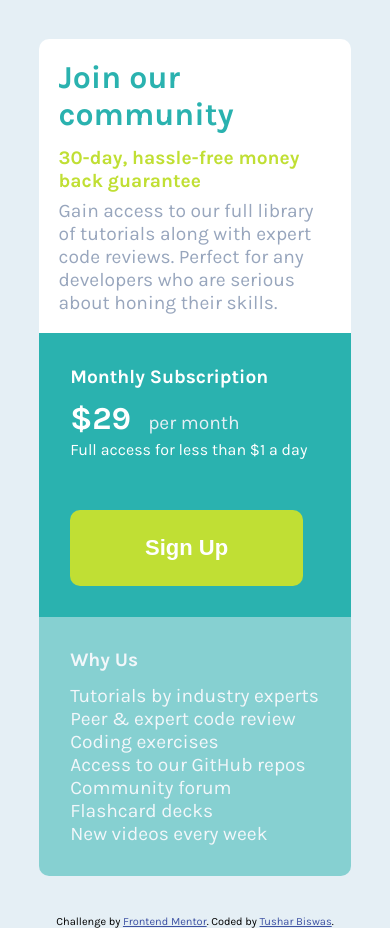
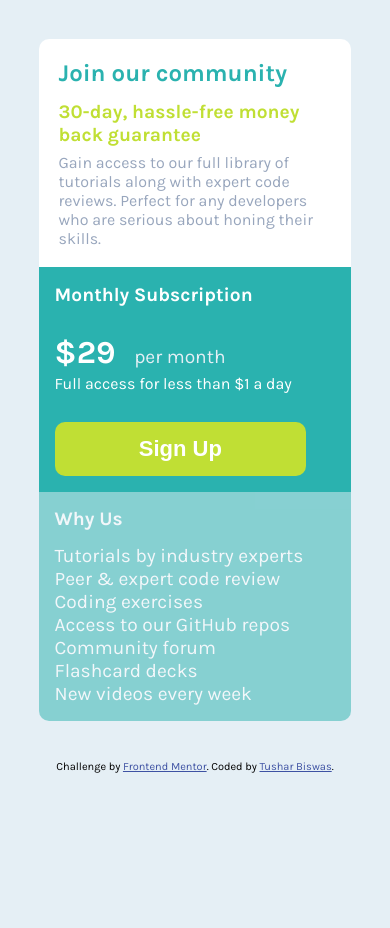
Before and after one commit to itush/single-price-grid-component, a plain HTML site: page index.html in a window 390 px wide. After the commit the page ends 844 px from the top, so only its background shows below. Drawn offline with Linux system fonts and the light colour scheme.

Commit message:
reduced extra margin & padding from elements

```diff
--- a/index.html
+++ b/index.html
@@ -22,7 +22,7 @@
     <div class="left">
       <h2>Monthly Subscription</h2>
 
-      <p> <span class="spn1"> &dollar;29</span> <span class="spn2">per month</span> <br> <span class="spn3">Full access for less than &dollar;1 a day</span>
+      <p class="para3"> <span class="spn1"> &dollar;29</span> <span class="spn2">per month</span> <br> <span class="spn3">Full access for less than &dollar;1 a day</span>
          </p>
       <button>Sign Up</button>
 
--- a/style.css
+++ b/style.css
@@ -20,9 +20,9 @@ background: var(--Light-Gray);
 
 .upr{
     background:white;
-    margin: 20% 20% 0% 20%;
+    margin: 10% 20% 0% 20%;
     border-radius: 10px 10px 0px 0px;
-    padding: 5%;
+    padding: 2.5%;
 }
 .lwr{
     display: flex;
@@ -31,14 +31,14 @@ background: var(--Light-Gray);
 .left{
     background: var(--Cyan);
     flex: 1;
-    padding: 10%;
+    padding: 5%;
     border-radius: 0px 0px 0px 10px;
 }
 .right{
     background: var(--Cyan);
     flex: 1;
     opacity: .5;
-    padding: 10%;
+    padding: 5%;
     border-radius: 0px 0px 10px 0px;
 }
 h1{
@@ -62,6 +62,9 @@ h2, h3{
     font-weight: 700;
     margin-bottom: 5%;
 }
+.para3{
+    margin: 10% 0%;
+}
 .spn1{
     color: white;
     font-size: xx-large;
@@ -74,12 +77,11 @@ h2, h3{
 .spn3{
     color: white;
     font-size: 16px;
-
 }
 
 button{
-    margin-top: 20%;
-    padding: 10% 35%;
+
+    padding: 5% 35%;
     color: white;
     background: var(--Bright-Yellow);
     border: none;
@@ -93,24 +95,29 @@ li {
     font-size: larger;
 }
 footer{
-    margin-top: 20%;
+    margin-top: 10%;
 }
     .attribution { font-size: 11px; text-align: center; }
     .attribution a { color: hsl(228, 45%, 44%); }
 
     @media screen and (max-width: 600px) {
        .upr{margin: 10% 10% 0% 10%;
+        padding: 5%;
         }
+        h1 {
+            font-size: x-large;
+        }
+        .para2{font-size: 16px;}
 
         .lwr{flex-direction: column;
             margin: 0% 10% 10% 10%;}
         .right{
             border-radius: 0px 0px 10px 10px;
-
         }
-        .left{border-radius: 0px;}
+        .left{border-radius: 0px;
+        }
         button{font-size: 22px;
-            padding: 10% 30%;}
+            padding: 5% 30%;}
         footer{
             margin-top: 10%;
         }
```
